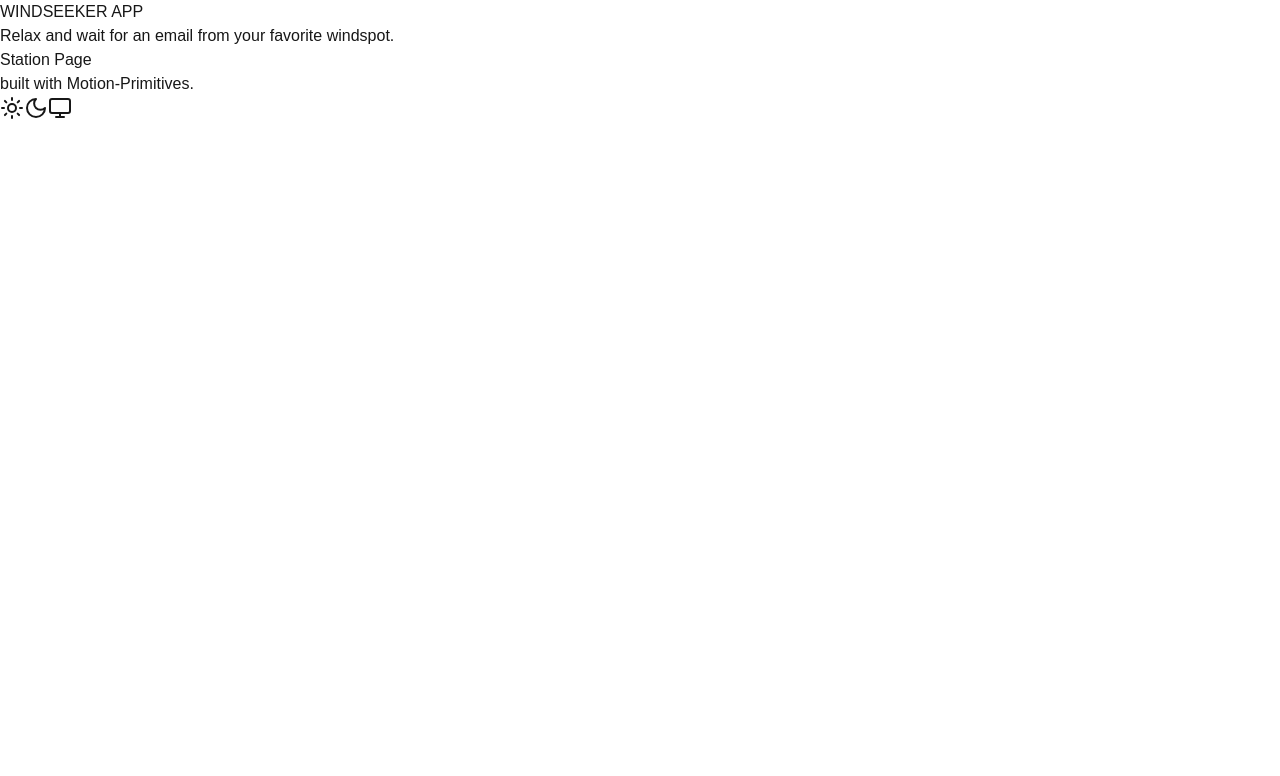
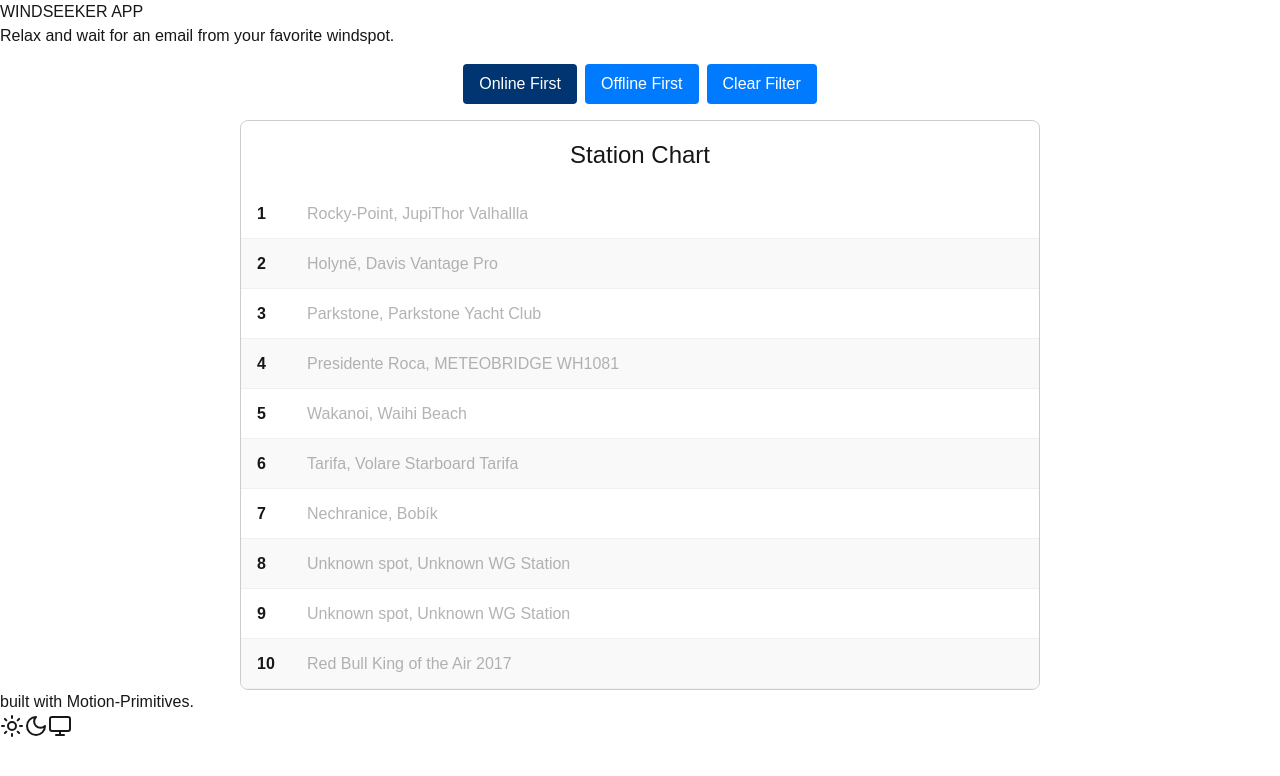
Before and after one commit to elBeato/tbp-wind-cuttlefish-next, a Next.js app: page /station in a window 1280 px wide. Shown: the top 776 px of the page. Built offline with nearby package versions, Linux system fonts and the light colour scheme; no server answers.

Commit message:
station page

```diff
--- /dev/null
+++ b/src/app/station/Chart.module.css
@@ -0,0 +1,104 @@
+.container {
+  width: 100%;
+  max-width: 800px;
+  margin: 0 auto;
+  border: 1px solid #ccc;
+  border-radius: 8px;
+  overflow: hidden;
+}
+
+.heading {
+  text-align: center;
+  font-size: 1.5rem;
+  margin: 16px 0;
+}
+
+.row {
+  display: flex;
+  align-items: center;
+  padding: 8px 16px;
+  border-bottom: 1px solid #f0f0f0;
+}
+
+.row:nth-child(even) {
+  background-color: #f9f9f9;
+}
+
+.id {
+  width: 50px;
+  font-weight: bold;
+}
+
+.name {
+  flex: 1;
+  text-overflow: ellipsis;
+  white-space: nowrap;
+  overflow: hidden;
+}
+
+.offline {
+  color: gray;
+  opacity: 0.6;
+}
+
+.buttonGroup {
+  display: flex;
+  justify-content: center;
+  margin: 16px 0;
+  gap: 8px;
+}
+
+.sortButton {
+  padding: 8px 16px;
+  background-color: #007bff;
+  color: white;
+  border: none;
+  border-radius: 4px;
+  cursor: pointer;
+  font-size: 16px;
+  transition: background-color 0.3s ease;
+}
+
+.sortButton:hover {
+  background-color: #8ec4ff;
+}
+
+.activeButton {
+  background-color: #003571; /* Darker green for active button */
+}
+
+.waveIndicator {
+  position: relative;
+  width: 12px;
+  height: 12px;
+}
+
+.waveIndicator span {
+  position: absolute;
+  top: 0;
+  left: 0;
+  width: 12px;
+  height: 12px;
+  border-radius: 50%;
+  background: #4ade80;
+  animation: wave 1.8s ease-out infinite;
+  opacity: 0.6;
+}
+
+.waveIndicator span:nth-child(2) {
+  animation-delay: 0.3s;
+}
+.waveIndicator span:nth-child(3) {
+  animation-delay: 0.6s;
+}
+
+@keyframes wave {
+  0% {
+    transform: scale(1);
+    opacity: 0.6;
+  }
+  100% {
+    transform: scale(2.5);
+    opacity: 0;
+  }
+}
--- a/src/app/station/page.tsx
+++ b/src/app/station/page.tsx
@@ -1,4 +1,135 @@
-// filepath: src/app/Login/page.tsx
-export default function LoginPage() {
-  return <div>Station Page</div>
-}
+"use client";
+
+import React, { useEffect, useState } from "react";
+import { FixedSizeList as List } from "react-window";
+import styles from "./Chart.module.css";
+import config from "../util/util";
+
+const StationChart: React.FC = () => {
+  interface Station {
+    id: number;
+    name: string;
+  }
+
+  const [stations, setStations] = useState<Station[]>([]);
+  const [loading, setLoading] = useState<boolean>(true); // Loading state
+  const [onlineStations, setOnlineStations] = useState<Station[]>([]); // Online stations
+  const [sortOrder, setSortOrder] = useState<"onlineFirst" | "offlineFirst">("onlineFirst");
+
+  // Load stations from API
+  useEffect(() => {
+    const fetchData = async () => {
+      try {
+        const response = await fetch(`${config.apiBaseUrl}/api/windguru/stations`, {
+          method: 'GET',
+          headers: { 'Content-Type': 'application/json' },
+        });
+
+        if (response.ok) {
+          const stationsResponse = await response.json();
+          setOnlineStations(stationsResponse.stations);
+        } else {
+          throw new Error('Failed to check username.');
+        }
+      } catch (error) {
+        console.error('Error fetching data:', error);
+      }
+    };
+    fetchData();
+  }, []);
+
+  useEffect(() => {
+    const fetchData = async () => {
+      try {
+        const response = await fetch("stations.json");
+        if (!response.ok) {
+          throw new Error("Network response was not ok");
+        }
+        const data = await response.json();
+        setStations(data); // Assuming the JSON is an array of stations
+      } catch (error) {
+        console.error("Error fetching stations:", error);
+      } finally {
+        setLoading(false); // Stop loading once data is fetched
+      }
+    };
+    fetchData();
+  }, []);
+
+  const sortedStations = [...stations].sort((a, b) => {
+    if (sortOrder === "onlineFirst") {
+      const isAOnline = onlineStations.some((onlineStation) => onlineStation.id === a.id);
+      const isBOnline = onlineStations.some((onlineStation) => onlineStation.id === b.id);
+      return Number(isBOnline) - Number(isAOnline); // Online stations first
+    } else if (sortOrder === "offlineFirst") {
+      const isAOnline = onlineStations.some((onlineStation) => onlineStation.id === a.id);
+      const isBOnline = onlineStations.some((onlineStation) => onlineStation.id === b.id);
+      return Number(isAOnline) - Number(isBOnline); // Offline stations first
+    } else {
+      return 0; // Clear filter: Keep original order
+    }
+  });
+
+  const Row = ({ index, style }: { index: number; style: React.CSSProperties }) => {
+    const station = sortedStations[index];
+    const isOnline = onlineStations.some((onlineStation) => onlineStation.id === station.id); // Check if the station is online
+
+    return (
+      <div style={style} className={styles.row}>
+        <span className={styles.id}>{station.id}</span>
+        <span className={`${styles.name} ${!isOnline ? styles.offline : ""}`}>
+        {station.name}
+        </span>
+        {isOnline && <span className={styles.heart}>
+        <div className={styles.waveIndicator}>
+          <span></span><span></span><span></span>
+        </div>
+
+        </span>} {/* Display heart if online */}
+      </div>
+    );
+  };
+
+  if (loading) {
+    return <div className={styles.loading}>Loading stations...</div>; // Show loading indicator
+  }
+
+  return (
+    <div>
+      <div className={styles.buttonGroup}>
+        <button
+          onClick={() => setSortOrder("onlineFirst")}
+          className={`${styles.sortButton} ${sortOrder === "onlineFirst" ? styles.activeButton : ""}`}
+        >
+          Online First
+        </button>
+        <button
+          onClick={() => setSortOrder("offlineFirst")}
+          className={`${styles.sortButton} ${sortOrder === "offlineFirst" ? styles.activeButton : ""}`}
+        >
+          Offline First
+        </button>
+        <button
+          onClick={() => setSortOrder("")} // Clear filter
+          className={`${styles.sortButton} ${sortOrder === "" ? styles.activeButton : ""}`}
+        >
+          Clear Filter
+        </button>
+      </div>
+      <div className={styles.container}>
+
+        <h1 className={styles.heading}>Station Chart</h1>
+        <List
+          height={500} // Height of the scrollable area
+          itemCount={stations.length} // Total number of items
+          itemSize={50} // Height of each row
+          width="100%" // Width of the list
+        >
+          {Row}
+        </List>
+      </div>
+    </div>
+  );
+};
+
+export default StationChart;
```
